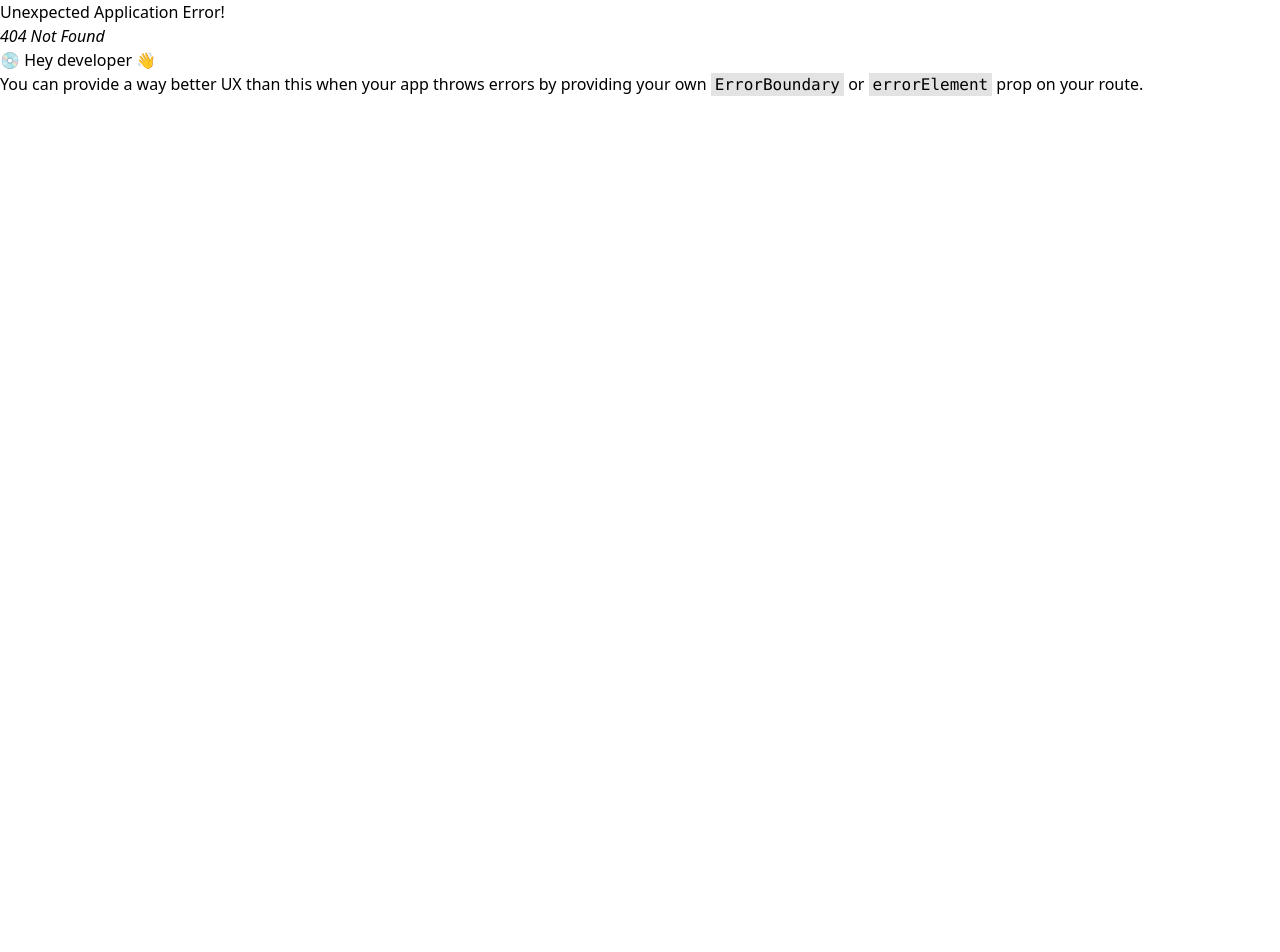
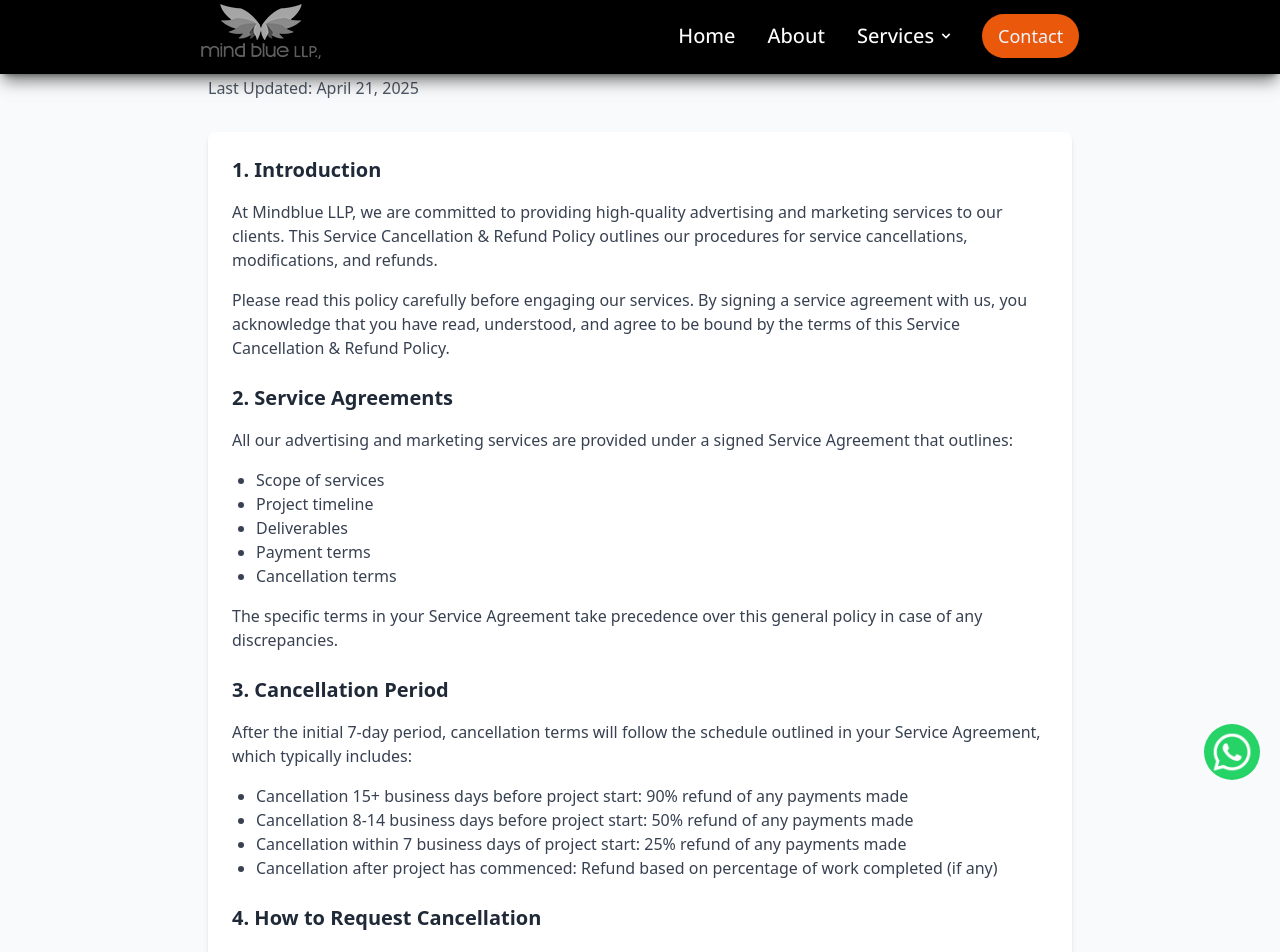
Before and after one commit to Ajoy-paul11/Marketing-Agency, a React (Vite) app: page /returns-refunds in a window 1280 px wide. Before the commit this address had no page. Shown: the top 952 px of the page. Before the commit the page ends 800 px from the top, so only its background shows below. Built offline with nearby package versions, Linux system fonts and the light colour scheme.

Commit message:
Add Returns & Refund Policy component and link in footer for improved user guidance.

```diff
--- a/src/components/Footer.jsx
+++ b/src/components/Footer.jsx
@@ -208,6 +208,14 @@ function Footer() {
                   Privacy Policy
                 </Link>
               </Typography>
+              <Typography as="li" color="blue-gray" className="font-normal">
+                <Link
+                  to="/returns-refunds"
+                  className="inline-block py-1 pr-2 transition-transform hover:scale-105"
+                >
+                  Refund Policy
+                </Link>
+              </Typography>
             </ul>
           </div>
 
--- /dev/null
+++ b/src/components/ReturnsRefundPolicy.jsx
@@ -0,0 +1,139 @@
+import React from 'react';
+
+const ReturnsRefundPolicy = () => {
+  return (
+    <div className="bg-gray-50">
+      <div className="container mx-auto px-4 py-8 max-w-4xl">
+        <header className="mb-8">
+          <h1 className="text-3xl font-bold text-gray-800 mb-2">Service Cancellation & Refund Policy</h1>
+          <p className="text-gray-600">Last Updated: April 21, 2025</p>
+        </header>
+
+        <div className="bg-white shadow-md rounded-lg p-6 mb-8">
+          <section className="mb-6">
+            <h2 className="text-xl font-semibold text-gray-800 mb-4">1. Introduction</h2>
+            <p className="text-gray-700 mb-4">At Mindblue LLP, we are committed to providing high-quality advertising and marketing services to our clients. This Service Cancellation & Refund Policy outlines our procedures for service cancellations, modifications, and refunds.</p>
+            <p className="text-gray-700">Please read this policy carefully before engaging our services. By signing a service agreement with us, you acknowledge that you have read, understood, and agree to be bound by the terms of this Service Cancellation & Refund Policy.</p>
+          </section>
+
+          <section className="mb-6">
+            <h2 className="text-xl font-semibold text-gray-800 mb-4">2. Service Agreements</h2>
+            <p className="text-gray-700 mb-4">All our advertising and marketing services are provided under a signed Service Agreement that outlines:</p>
+            <ul className="list-disc pl-6 mb-4 text-gray-700">
+              <li>Scope of services</li>
+              <li>Project timeline</li>
+              <li>Deliverables</li>
+              <li>Payment terms</li>
+              <li>Cancellation terms</li>
+            </ul>
+            <p className="text-gray-700">The specific terms in your Service Agreement take precedence over this general policy in case of any discrepancies.</p>
+          </section>
+
+          <section className="mb-6">
+            <h2 className="text-xl font-semibold text-gray-800 mb-4">3. Cancellation Period</h2>
+
+            <p className="text-gray-700 mb-4">After the initial 7-day period, cancellation terms will follow the schedule outlined in your Service Agreement, which typically includes:</p>
+            <ul className="list-disc pl-6 mb-4 text-gray-700">
+              <li>Cancellation 15+ business days before project start: 90% refund of any payments made</li>
+              <li>Cancellation 8-14 business days before project start: 50% refund of any payments made</li>
+              <li>Cancellation within 7 business days of project start: 25% refund of any payments made</li>
+              <li>Cancellation after project has commenced: Refund based on percentage of work completed (if any)</li>
+            </ul>
+          </section>
+
+          <section className="mb-6">
+            <h2 className="text-xl font-semibold text-gray-800 mb-4">4. How to Request Cancellation</h2>
+            <p className="text-gray-700 mb-4">To request a cancellation of services, please:</p>
+            <ol className="list-decimal pl-6 mb-4 text-gray-700">
+              <li className="mb-2">Contact your assigned Account Manager directly</li>
+              <li className="mb-2">Or email our client services department at [your email]</li>
+              <li className="mb-2">Include your company name, the service agreement number, and reason for cancellation</li>
+              <li>Submit a formal cancellation request in writing (email is acceptable)</li>
+            </ol>
+            <p className="text-gray-700">All cancellation requests must be made in writing to be valid.</p>
+          </section>
+
+          <section className="mb-6">
+            <h2 className="text-xl font-semibold text-gray-800 mb-4">5. Service Modifications</h2>
+            <p className="text-gray-700 mb-4">We understand that business needs may change. Clients may request modifications to contracted services under the following conditions:</p>
+            <ul className="list-disc pl-6 mb-4 text-gray-700">
+              <li>Minor modifications that do not affect the scope or timeline may be accommodated at no additional cost</li>
+              <li>Significant modifications may require a change order and additional fees</li>
+              <li>Reduction in services after work has begun may not result in a proportional reduction in fees</li>
+            </ul>
+            <p className="text-gray-700">All modification requests must be submitted in writing and approved by Mindblue LLP before taking effect.</p>
+          </section>
+
+          <section className="mb-6">
+            <h2 className="text-xl font-semibold text-gray-800 mb-4">6. Refund Timeline and Process</h2>
+            <div className="bg-blue-50 border-l-4 border-blue-500 p-4 mb-4">
+              <p className="text-blue-700 font-medium">When a refund is approved, we will process it within 10 business days of the cancellation approval.</p>
+            </div>
+            <p className="text-gray-700 mb-4">Refunds will be issued using the original payment method when possible.</p>
+            <p className="text-gray-700 mb-4">For clients on retainer agreements or with recurring payments, refunds will typically be applied as credits toward future invoices unless a full termination of services is requested.</p>
+            <p className="text-gray-700">We will notify you by email when your refund has been processed.</p>
+          </section>
+
+          <section className="mb-6">
+            <h2 className="text-xl font-semibold text-gray-800 mb-4">7. Non-Refundable Services</h2>
+            <p className="text-gray-700 mb-4">The following services and expenses are generally non-refundable:</p>
+            <ul className="list-disc pl-6 mb-4 text-gray-700">
+              <li>Third-party costs already incurred (media buys, production costs, etc.)</li>
+              <li>Completed creative work or deliverables already approved by the client</li>
+              <li>Rush fees for expedited services</li>
+              <li>Custom research or strategy development that has been delivered</li>
+              <li>Administrative setup fees</li>
+            </ul>
+            <p className="text-gray-700">These items will be clearly identified in your Service Agreement.</p>
+          </section>
+
+          <section className="mb-6">
+            <h2 className="text-xl font-semibold text-gray-800 mb-4">8. Dissatisfaction with Services</h2>
+            <p className="text-gray-700 mb-4">If you are dissatisfied with our services, please contact your Account Manager immediately. We are committed to client satisfaction and will work diligently to address any concerns.</p>
+            <p className="text-gray-700 mb-4">For legitimate quality issues where we have failed to meet the specifications outlined in the Service Agreement, we will:</p>
+            <ul className="list-disc pl-6 mb-4 text-gray-700">
+              <li>Revise the work at no additional cost</li>
+              <li>Offer a partial credit for future services</li>
+              <li>In extreme cases, offer a partial refund as determined by management</li>
+            </ul>
+            <p className="text-gray-700">Any claims regarding service quality must be submitted within 14 days of the service delivery.</p>
+          </section>
+
+          <section className="mb-6">
+            <h2 className="text-xl font-semibold text-gray-800 mb-4">9. Force Majeure</h2>
+            <p className="text-gray-700 mb-4">In the event that we are unable to fulfill our service obligations due to events beyond our control (natural disasters, acts of war, significant illness, etc.), we will work with you to either:</p>
+            <ul className="list-disc pl-6 mb-4 text-gray-700">
+              <li>Reschedule the services for the next available opportunity</li>
+              <li>Provide a credit for future services</li>
+              <li>Issue a refund for services not yet performed</li>
+            </ul>
+          </section>
+
+          <section className="mb-6">
+            <h2 className="text-xl font-semibold text-gray-800 mb-4">10. Termination for Breach</h2>
+            <p className="text-gray-700 mb-4">Mindblue LLP reserves the right to terminate services without refund if the client:</p>
+            <ul className="list-disc pl-6 mb-4 text-gray-700">
+              <li>Fails to make payments according to the agreed schedule</li>
+              <li>Fails to provide required materials or approvals causing significant delays</li>
+              <li>Engages in unethical or illegal activities</li>
+              <li>Repeatedly changes project requirements outside the change order process</li>
+            </ul>
+          </section>
+
+          <section>
+            <h2 className="text-xl font-semibold text-gray-800 mb-4">11. Contact Us</h2>
+            <p className="text-gray-700 mb-4">If you have any questions about our Service Cancellation & Refund Policy, please contact us at:</p>
+            <p className="bg-blue-50 border-l-4 border-blue-500 p-4 mb-4 text-blue-700 font-medium">Mindblue LLP<br />
+            Floor 6, Jain Heights Solus, No. 2, 1st A Cross J C Rd,
+                Bengaluru, Karnataka 560027<br />
+            Email: connect@mindblue.in<br />
+            Phone: 08040935041</p>
+          </section>
+        </div>
+      </div>
+    </div>
+  );
+};
+
+
+export default ReturnsRefundPolicy;
--- a/src/main.jsx
+++ b/src/main.jsx
@@ -165,6 +165,7 @@ import Termsandconditions from "./components/Termsandconditions.jsx";
 import Privacypolicy from "./components/Privacypolicy.jsx";
 import Influencer1 from "./components/Insidepage/Influencer/Influencer1.jsx";
 import Skywalk from "./components/Insidepage/Outdoor/Skywalk.jsx";
+import ReturnsRefundPolicy from "./components/ReturnsRefundPolicy.jsx";
 
 const router = createBrowserRouter([
   {
@@ -826,6 +827,10 @@ const router = createBrowserRouter([
       {
         path: "/privacy-policy",
         element: <Privacypolicy />
+      },
+      {
+        path: "/returns-refunds",
+        element: <ReturnsRefundPolicy />
       }
     ],
   },
```
